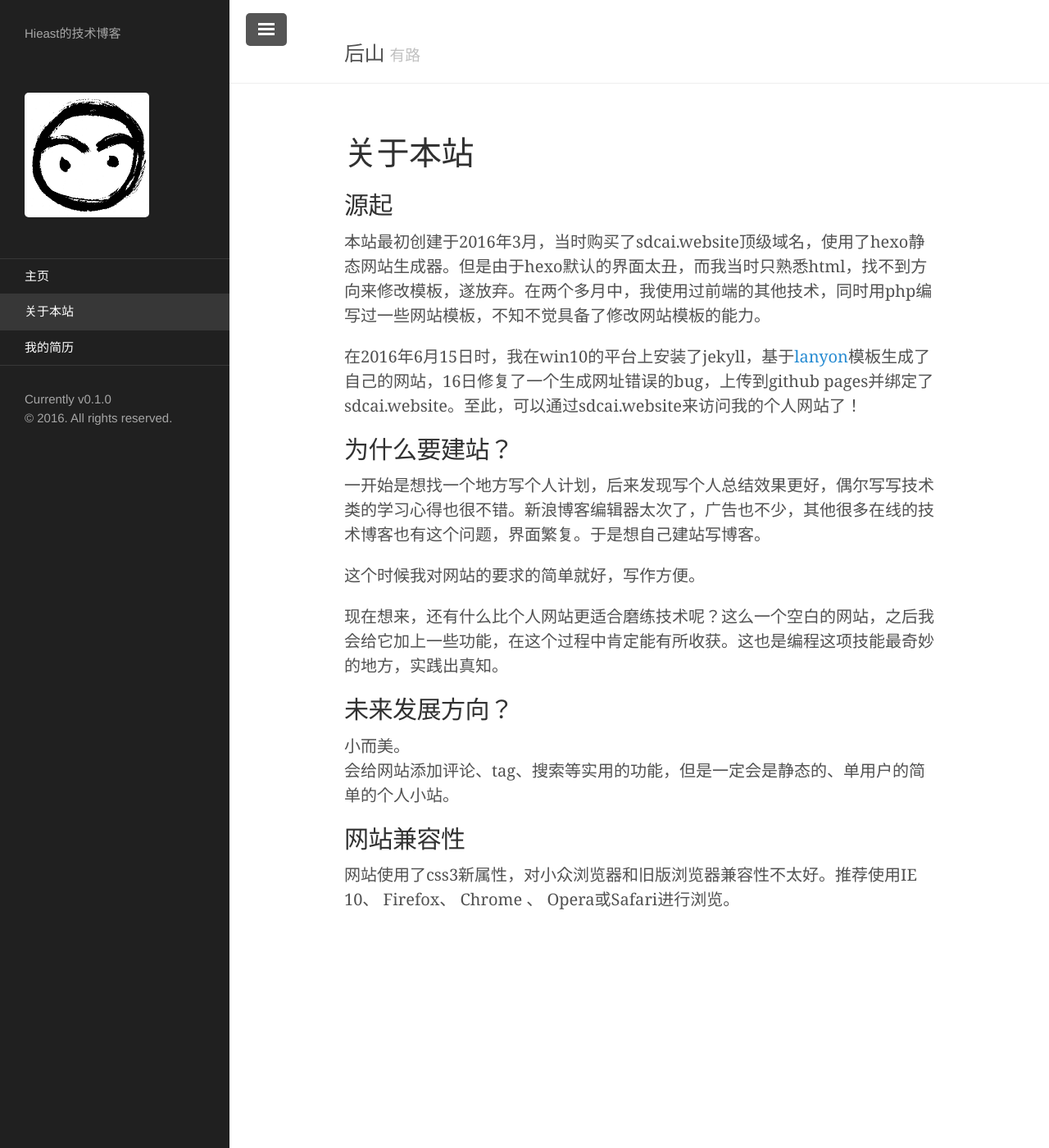
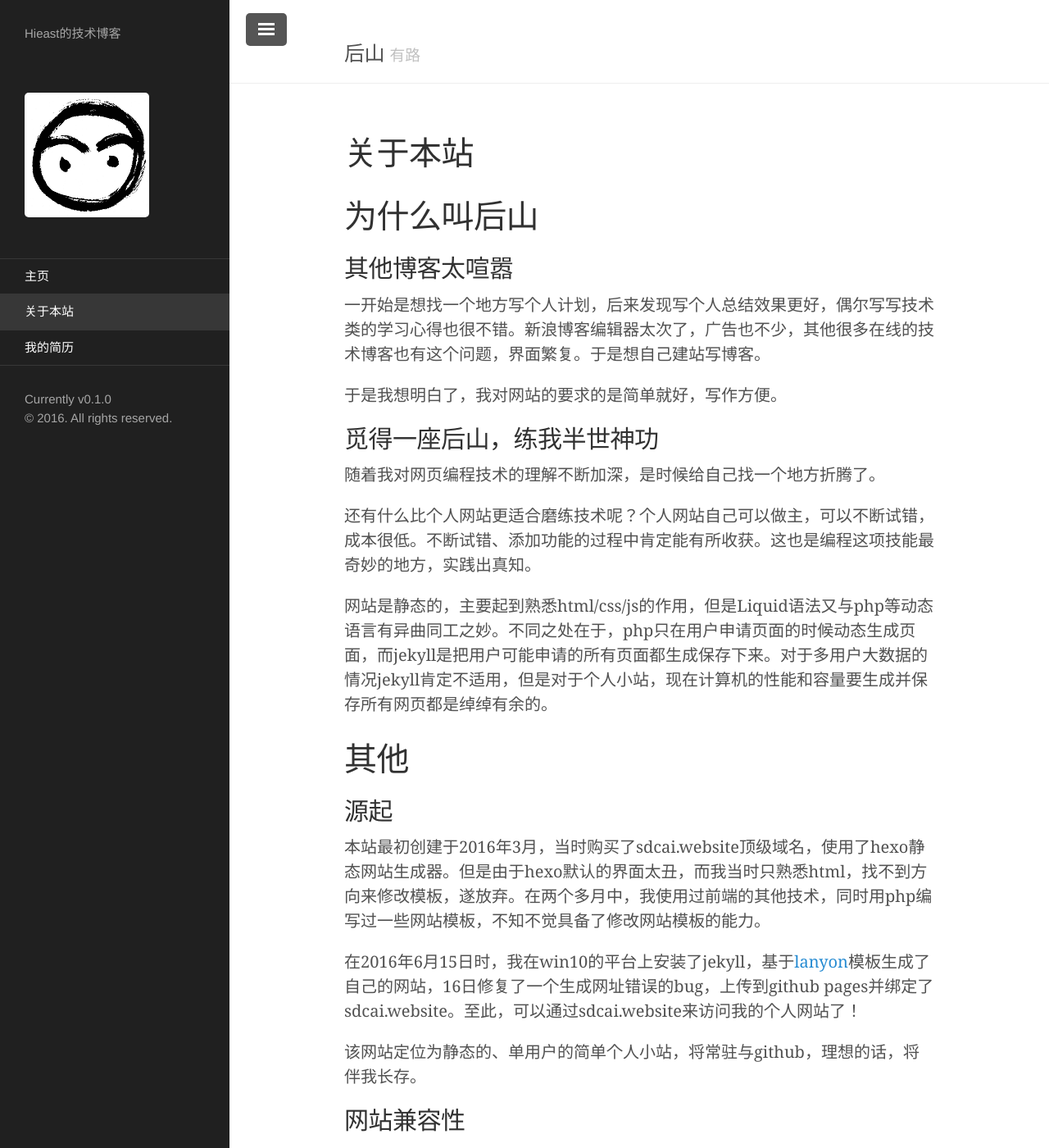
Before and after one commit to hieast/hieast.github.io, a Jekyll site: the page built from about.md, in a window 1280 px wide and 1400 px high. Shown: the whole window at 82% size. Built offline with Jekyll 4.4.1, drawn with Linux system fonts in a browser that asks for light colours; some web fonts are replaced.

Commit message:
修改about

```diff
--- a/about.md
+++ b/about.md
@@ -2,6 +2,24 @@
 layout: page
 title: 关于本站
 ---
+
+# 为什么叫后山
+
+## 其他博客太喧嚣
+
+一开始是想找一个地方写个人计划，后来发现写个人总结效果更好，偶尔写写技术类的学习心得也很不错。新浪博客编辑器太次了，广告也不少，其他很多在线的技术博客也有这个问题，界面繁复。于是想自己建站写博客。
+
+于是我想明白了，我对网站的要求的是简单就好，写作方便。
+
+## 觅得一座后山，练我半世神功
+
+随着我对网页编程技术的理解不断加深，是时候给自己找一个地方折腾了。
+
+还有什么比个人网站更适合磨练技术呢？个人网站自己可以做主，可以不断试错，成本很低。不断试错、添加功能的过程中肯定能有所收获。这也是编程这项技能最奇妙的地方，实践出真知。
+
+网站是静态的，主要起到熟悉html/css/js的作用，但是Liquid语法又与php等动态语言有异曲同工之妙。不同之处在于，php只在用户申请页面的时候动态生成页面，而jekyll是把用户可能申请的所有页面都生成保存下来。对于多用户大数据的情况jekyll肯定不适用，但是对于个人小站，现在计算机的性能和容量要生成并保存所有网页都是绰绰有余的。
+
+# 其他
 
 ## 源起
 
@@ -9,18 +27,7 @@ title: 关于本站
 
 在2016年6月15日时，我在win10的平台上安装了jekyll，基于[lanyon](https://github.com/poole/lanyon)模板生成了自己的网站，16日修复了一个生成网址错误的bug，上传到github pages并绑定了sdcai.website。至此，可以通过sdcai.website来访问我的个人网站了！
 
-## 为什么要建站？
-
-一开始是想找一个地方写个人计划，后来发现写个人总结效果更好，偶尔写写技术类的学习心得也很不错。新浪博客编辑器太次了，广告也不少，其他很多在线的技术博客也有这个问题，界面繁复。于是想自己建站写博客。
-
-这个时候我对网站的要求的简单就好，写作方便。
-
-现在想来，还有什么比个人网站更适合磨练技术呢？这么一个空白的网站，之后我会给它加上一些功能，在这个过程中肯定能有所收获。这也是编程这项技能最奇妙的地方，实践出真知。
-
-## 未来发展方向？
-
-小而美。
-会给网站添加评论、tag、搜索等实用的功能，但是一定会是静态的、单用户的简单的个人小站。
+该网站定位为静态的、单用户的简单个人小站，将常驻与github，理想的话，将伴我长存。
 
 ## 网站兼容性
 
```
